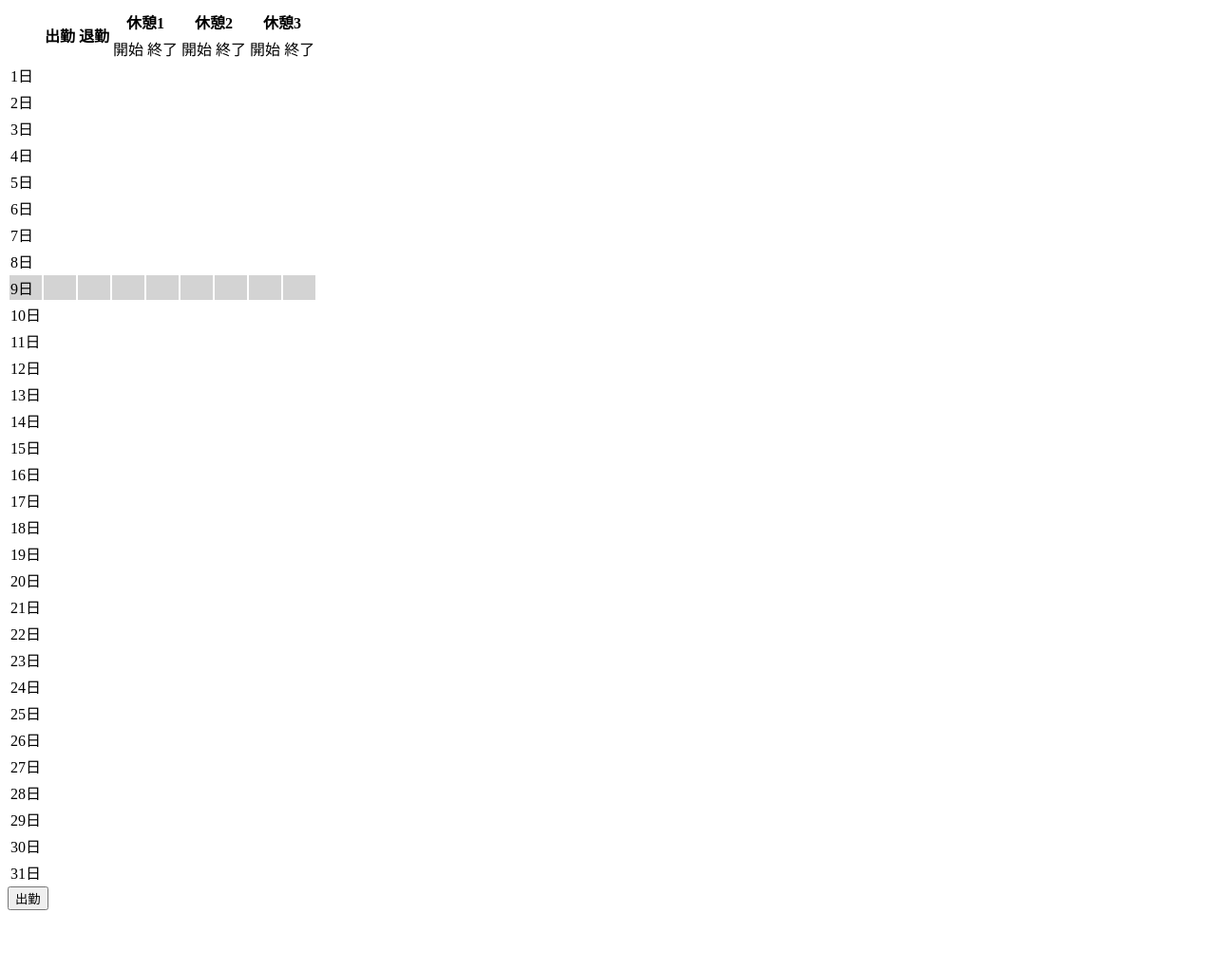
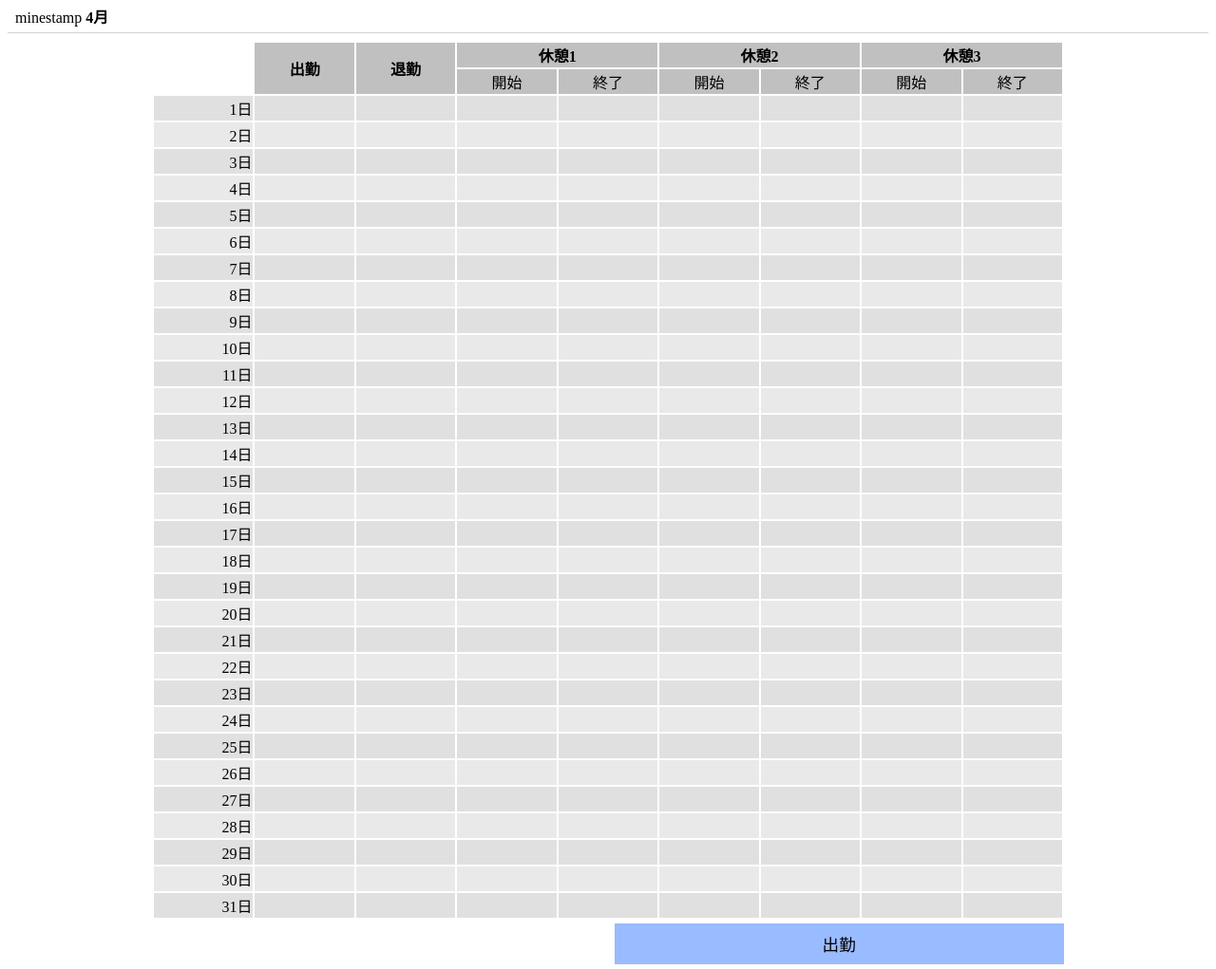
Before and after one commit to macrat/minestamp, a plain HTML site: page index.html in a window 1280 px wide. Shown: the whole page at 95% size. Before the commit the page ends 967 px from the top, so only its background shows below. Drawn offline with nearby package versions, Linux system fonts and the light colour scheme.

Commit message:
Made design

```diff
--- a/app.js
+++ b/app.js
@@ -1,5 +1,5 @@
 const vm = new Vue({
-	el: 'main',
+	el: '#app',
 	data() {
 		const now = new Date();
 		const key = `minestamp::${now.getFullYear()}-${('0' + now.getMonth()).slice(-2)}`;
--- a/index.html
+++ b/index.html
@@ -3,6 +3,7 @@
 <html>
 <head>
 	<title>minestamp</title>
+	<meta name="viewport" content="width=device-width,initial-scale=1">
 
 	<link rel=stylesheet href="style.css">
 
@@ -11,11 +12,17 @@
 </head>
 
 <body>
+	<div id=app>
+		<header>
+			minestamp <b>{{ new Date().getMonth() + 1 }}月</b>
+		</header>
+
 		<main>
+			<div>
 				<table>
 					<thead>
-				<tr><th></th><th rowspan=2>出勤</th><th rowspan=2>退勤</th><th colspan=2>休憩1</th><th colspan=2>休憩2</th><th colspan=2>休憩3</th></tr>
-				<tr><td></td><td>開始</td><td>終了</td><td>開始</td><td>終了</td><td>開始</td><td>終了</td></tr>
+						<tr><th rowspan=2 class=dummy-cell></th><th rowspan=2>出勤</th><th rowspan=2>退勤</th><th colspan=2>休憩1</th><th colspan=2>休憩2</th><th colspan=2>休憩3</th></tr>
+						<tr><td>開始</td><td>終了</td><td>開始</td><td>終了</td><td>開始</td><td>終了</td></tr>
 					</thead>
 					<tbody>
 						<tr v-for="record in records" :class="{ today: record.day === new Date().getDate()}">
@@ -31,22 +38,22 @@
 						</tr>
 					</tbody>
 				</table>
+			</div>
 
-		<footer>
-			<div v-if="state === 'before-attendance'">
-				<button @click=startWork>出勤</button>
-			</div>
-			<div v-else-if="state === 'working'">
-				<button @click=startBreak>休憩</button>
-				<button @click=endWork>退勤</button>
-			</div>
-			<div v-else-if="state === 'breaking'">
-				<button @click=endBreak>休憩終了</button>
-			</div>
-			<div v-else>
-				おつかれさまでした
-			</div>
+			<footer v-if="state === 'before-attendance'">
+				<button @click=startWork class=start-button>出勤</button>
+			</footer>
+			<footer v-else-if="state === 'working'">
+				<button @click=startBreak class=start-button>休憩</button>
+				<button @click=endWork class=end-button>退勤</button>
+			</footer>
+			<footer v-else-if="state === 'breaking'">
+				<button @click=endBreak class=end-button>休憩終了</button>
+			</footer>
+			<footer v-else>
+				<span>おつかれさまでした</span>
 			</footer>
 		</main>
+	</div>
 </body>
 </html>
--- a/style.css
+++ b/style.css
@@ -1,3 +1,81 @@
+body {
+	margin: 0;
+}
+html, body, #app {
+	width: 100%;
+	height: 100%;
+}
+#app {
+	display: flex;
+	flex-direction: column;
+	align-items: center;
+}
+
+header {
+	align-self: stretch;
+	padding: .3em .5em;
+	margin: 0 .5em .5em;
+	box-sizing: border-box;
+	border-bottom: 1px solid lightgray;
+}
+
+main {
+	width: 100%;
+	max-width: 60em;
+	display: flex;
+	flex-direction: column;
+	align-items: flex-end;
+}
+main > div {
+	overflow: auto;
+	width: 100%;
+}
+table {
+	width: 100%;
+}
+thead th, thead td {
+	background-color: #c0c0c0;
+	text-align: center;
+}
+tbody td {
+	text-align: right;
+}
+tbody tr:nth-child(odd) td {
+	background-color: #e0e0e0;
+}
+tbody tr:nth-child(even) td {
+	background-color: #e9e9e9;
+}
 .today {
-	background-color: lightgray;
+	background-color: #cccccc;
 }
+.dummy-cell {
+	background-color: transparent;
+}
+
+footer {
+	flex: 0 0 auto;
+	width: 100%;
+	max-width: 30em;
+	margin: .3em -0.2em;
+	display: flex;
+	justify-content: stretch;
+}
+footer * {
+	flex: 1 1;
+	padding: .5em 1em;
+	margin: 0 .2em;
+	border: none;
+	font-size: 110%;
+}
+footer span {
+	flex: 1 1;
+	text-align: center;
+	color: #999;
+}
+footer button.start-button {
+	background-color: #99bbff;
+}
+footer button.end-button {
+	background-color: #ffbb99;
+}
```
Lines whose indentation alone changed are shown as unchanged.
